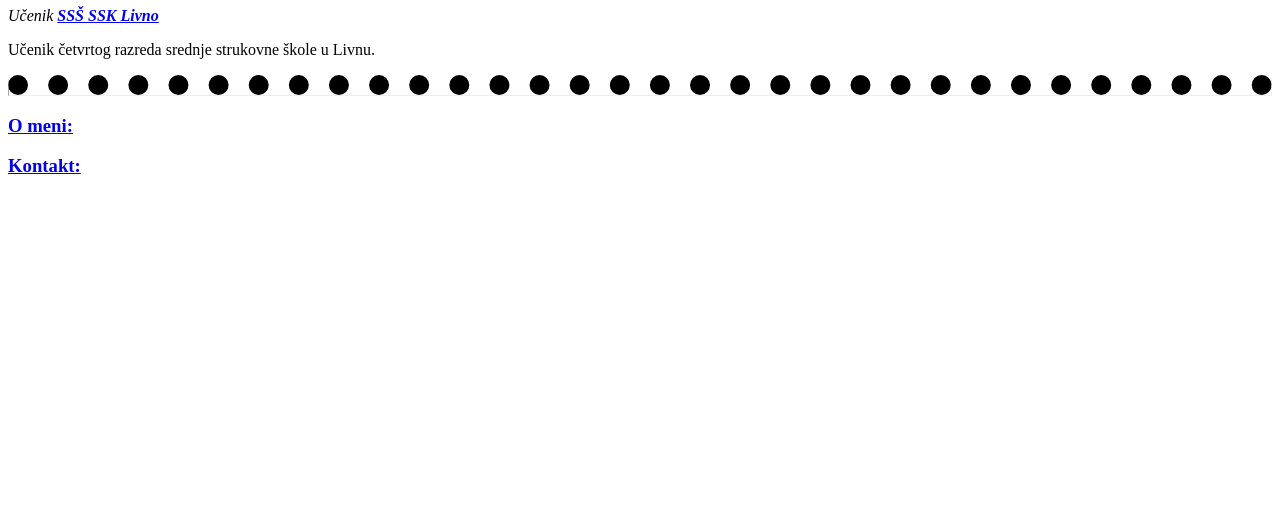
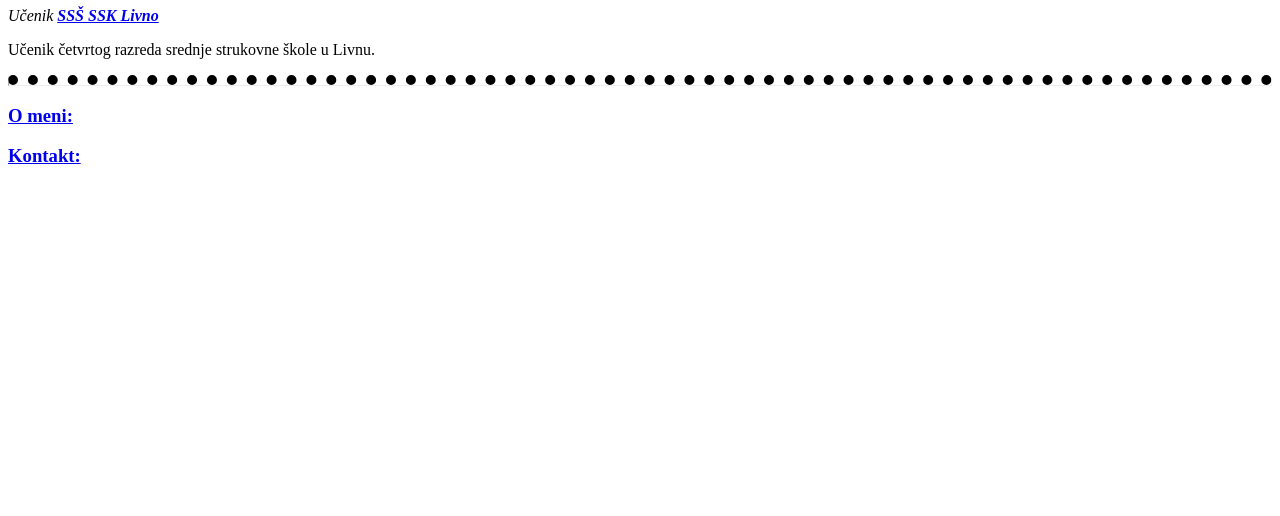
Before and after one commit to Vrgy/My-Website, a plain HTML site: page index.html in a window 1280 px wide. Shown: the part 284-800 px from the top of the page. Drawn offline with Linux system fonts and the light colour scheme.

Commit message:
Update index.html

```diff
--- a/index.html
+++ b/index.html
@@ -23,7 +23,7 @@
         <h1 class="bojaslova">Martin Vrgoč</h1>
         <p class="bojaslova"><em>Učenik <strong> <a href="http://www.ssklivno.net/">SSŠ SSK Livno</a></strong></em></p>
         <p class="bojaslova">Učenik četvrtog razreda srednje strukovne škole u Livnu.</p>
-        <p class="bojaslova"><hr style="border-top: dotted 20px;" />
+        <p class="bojaslova"><hr style="border-top: dotted 10px;" />
 
 
 
```
